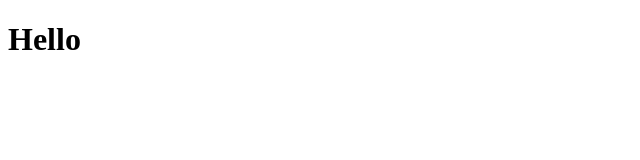
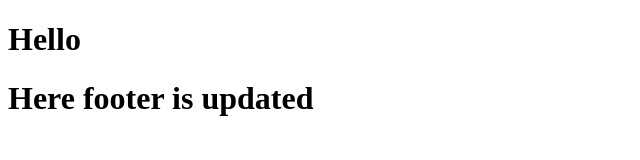
Before and after one commit to LataBansavade-BMC/branch-merge, a plain HTML site: page index.html in a window 1280 px wide. Shown: the whole page, without its empty margins (0-640 px from the left). Drawn offline with Linux system fonts and the light colour scheme.

Commit message:
footer is updated in index file

```diff
--- a/index.html
+++ b/index.html
@@ -7,5 +7,6 @@
 </head>
 <body>
     <h1>Hello </h1>
+    <h1> Here footer is updated</h1>
 </body>
 </html>
```
